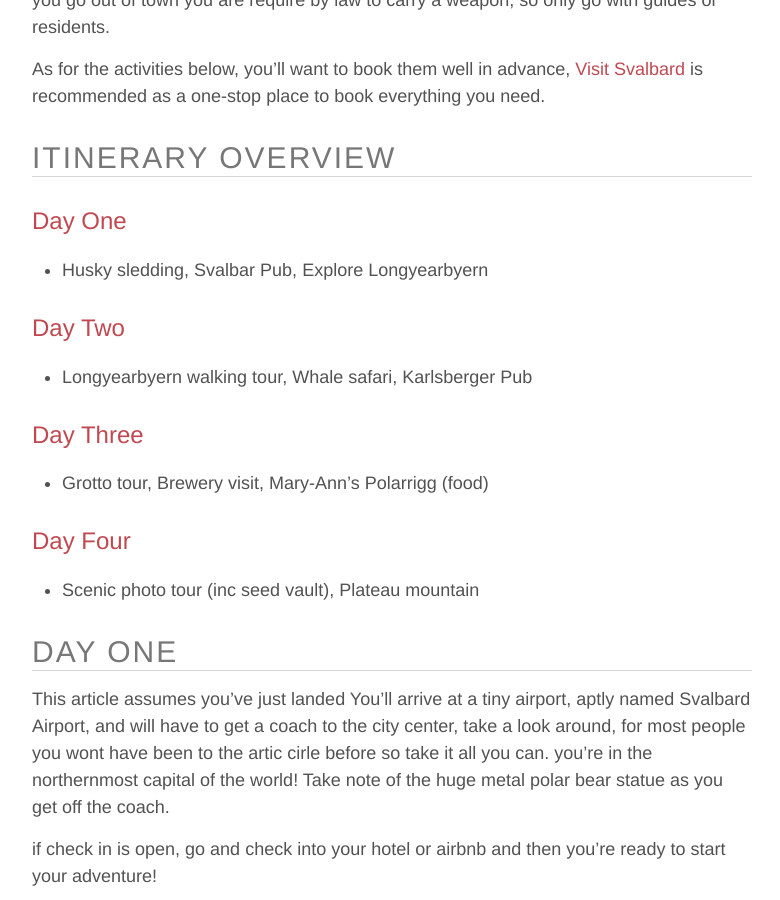
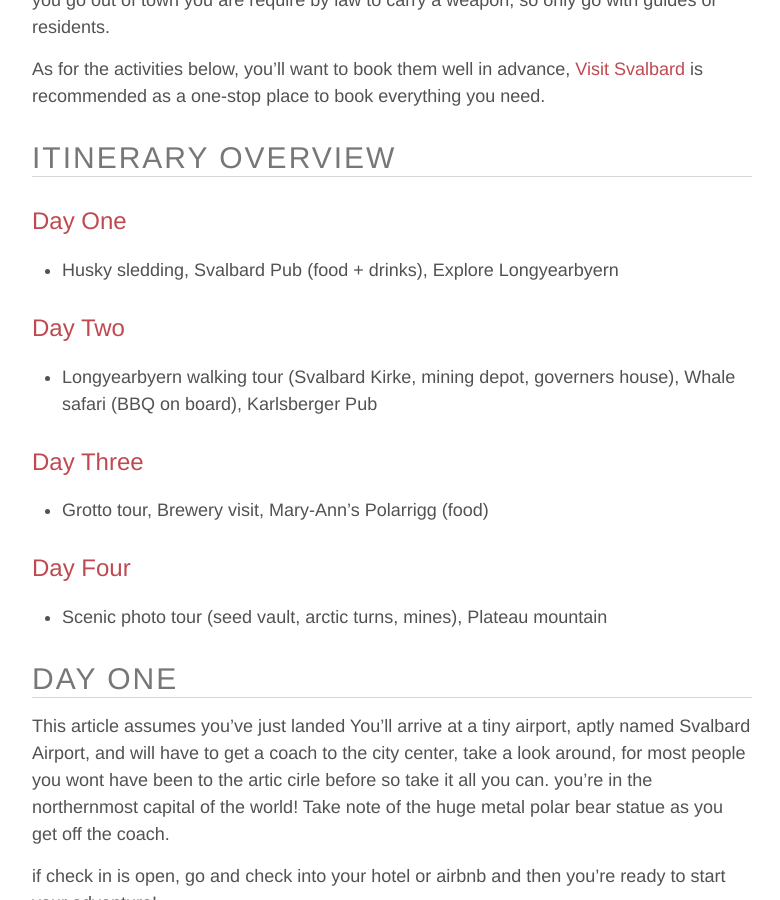
Before and after one commit to dineshraj/blog, a Jekyll site: the page built from _posts/2019-06-17-make-the-most-of-svalbard-in-4-days.md, in a window 1280 px wide and 900 px high, scrolled down 1392 px. Shown: the whole window, without its empty margins (248-1028 px from the left). Built offline with Jekyll 4.4.1, drawn with Linux system fonts in a browser that asks for light colours.

Commit message:
svalbard update

```diff
--- a/_posts/2019-06-17-make-the-most-of-svalbard-in-4-days.md
+++ b/_posts/2019-06-17-make-the-most-of-svalbard-in-4-days.md
@@ -30,16 +30,16 @@
 ## Itinerary Overview
 
 ### [Day One](#day-one-1)
-- Husky sledding, Svalbar Pub, Explore Longyearbyern
+- Husky sledding, Svalbard Pub (food + drinks), Explore Longyearbyern
 
 ### [Day Two](#day-two-1)
-- Longyearbyern walking tour, Whale safari, Karlsberger Pub
+- Longyearbyern walking tour (Svalbard Kirke, mining depot, governers house), Whale safari (BBQ on board), Karlsberger Pub
 
 ### [Day Three](#day-three-1)
 - Grotto tour, Brewery visit, Mary-Ann's Polarrigg (food)
 
 ### [Day Four](#day-four-1)
-- Scenic photo tour (inc seed vault), Plateau mountain
+- Scenic photo tour (seed vault, arctic turns, mines), Plateau mountain
 
 ## Day One
 
```
